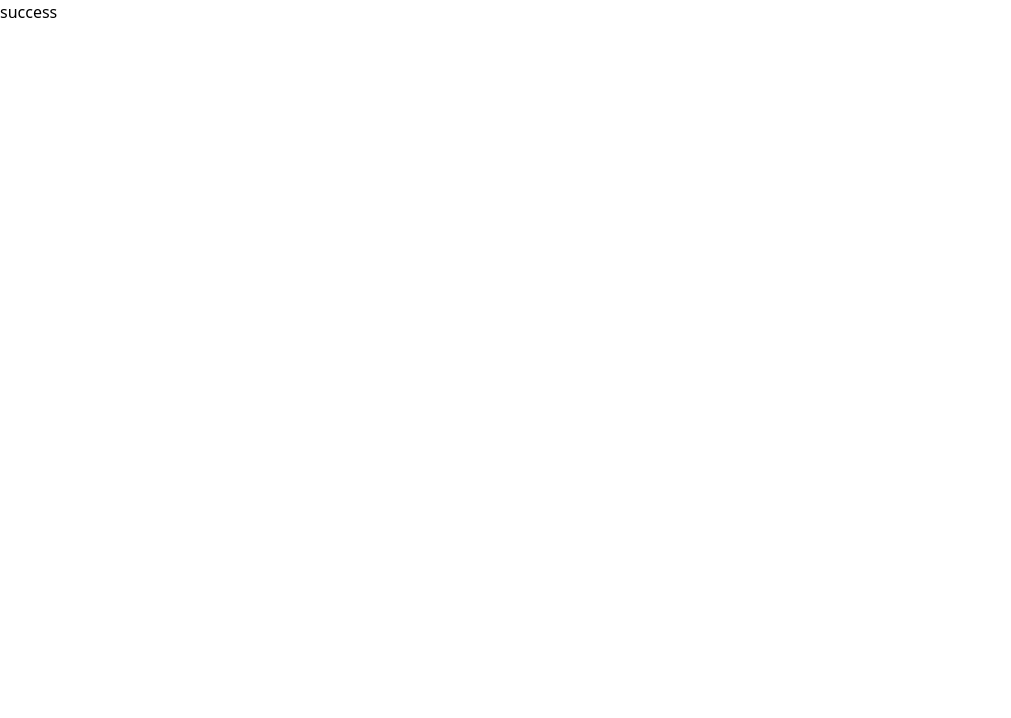
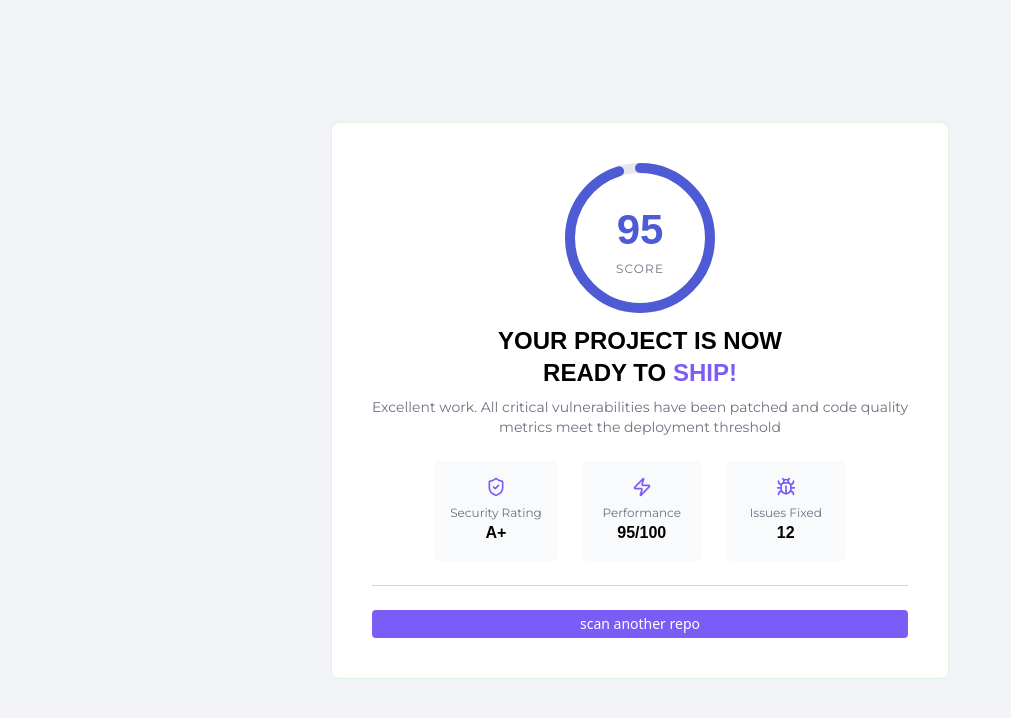
Before and after one commit to nife-codes/shipshield, a React (Vite) app in the folder shipshield-frontend/: page /success in a window 1280 px wide. Shown: the top 718 px of the page, without its empty margins (0-1011 px from the left). Built offline with nearby package versions, Linux system fonts and the light colour scheme; a web font is replaced by a local one.

Commit message:
created the success and scan pages

```diff
--- a/shipshield-frontend/package.json
+++ b/shipshield-frontend/package.json
@@ -15,6 +15,7 @@
     "framer-motion": "^12.27.5",
     "lucide-react": "^0.562.0",
     "react": "^19.2.0",
+    "react-confetti": "^6.4.0",
     "react-dom": "^19.2.0",
     "react-router-dom": "^7.12.0",
     "recharts": "^3.6.0",
--- a/shipshield-frontend/src/Pages/Scan.jsx
+++ b/shipshield-frontend/src/Pages/Scan.jsx
@@ -45,7 +45,7 @@ const Scan = ({steps = []}) => {
 
 return (
     <section className='bg-[#F2F3F7] flex justify-center p-10 items-center min-h-screen'>
-         <main className='bg-white flex flex-col items-center rounded-lg p-10 max-w-max'>
+         <main className='bg-white flex flex-col border border-[#D9F5E6] items-center rounded-lg p-10 max-w-max'>
                     <h1 className='text-black uppercase text-2xl text-center font-bold'>Analyzing Repository</h1>
                     <p className='text-gray-600 font-medium text-sm text-center mt-3'>ShipSafe is running a comprehensive readiness audit on <span className='bg-[#F3F4F6] px-2 py-1 rounded text-[#6B7280] font-mono'>Repo name</span></p>
                     <div className='mt-8'>
--- a/shipshield-frontend/src/Pages/Success.jsx
+++ b/shipshield-frontend/src/Pages/Success.jsx
@@ -1,11 +1,80 @@
-import React from 'react'
+import React, { useEffect, useState } from "react";
+import CustomButton from "../components/ui/Button";
+import SpinningScore from "../components/score/SpinningScore";
+import Confetti from "react-confetti";
+import { ShieldCheck, Zap, Bug } from "lucide-react";
+
 
 const Success = () => {
+  const [showConfetti, setShowConfetti] = useState(true);
+
+  const data = [
+  {
+    icon: ShieldCheck,
+    title: "Security Rating",
+    result: "A+",
+  },
+  {
+    icon: Zap,
+    title: "Performance",
+    result: "95/100",
+  },
+  {
+    icon: Bug,
+    title: "Issues Fixed",
+    result: "12",
+  },
+];
+
+
+
+  useEffect(() => {
+    const timer = setTimeout(() => {
+      setShowConfetti(false);
+    }, 5000);
+
+    return () => clearTimeout(timer);
+  }, []);
+
   return (
-    <div>
-      success
-    </div>
-  )
-}
+    <section className="bg-[#F2F3F7] flex justify-center p-10 items-center min-h-screen">
+      {showConfetti && <Confetti numberOfPieces={120} />}
 
-export default Success
+      <main className="bg-white flex flex-col border border-[#D9F5E6] items-center rounded-lg p-10 max-w-max">
+        <SpinningScore score={95} size={150} />
+
+        <h1 className="text-black font-bold text-2xl uppercase text-center mt-3">
+          Your project is now <br />
+          ready to <span className="text-[#7B5CF6]">ship!</span>
+        </h1>
+
+        <p className="text-[#6B7280] text-sm text-center mt-2">
+          Excellent work. All critical vulnerabilities have been patched and code
+          quality <br />
+          metrics meet the deployment threshold
+        </p>
+
+        <div className="flex gap-6 mt-6">
+          {data.map((item, index) => (
+            <div
+              key={index}
+              className="flex flex-col items-center bg-[#F9FAFB] p-4 rounded-md min-w-[120px]"
+            >
+              <item.icon className="text-[#7B5CF6] mb-2" size={20} />
+              <p className="text-[#6B7280] text-xs">{item.title}</p>
+              <h1 className="text-black font-bold">{item.result}</h1>
+            </div>
+          ))}
+        </div>
+
+        <hr className="text-[#b4b4b494] w-full my-6" />
+
+        <CustomButton color="primary">
+          scan another repo
+        </CustomButton>
+      </main>
+    </section>
+  );
+};
+
+export default Success;
```
Also changed, not shown: 1 other file (tests, documents, lock files or other folders).
